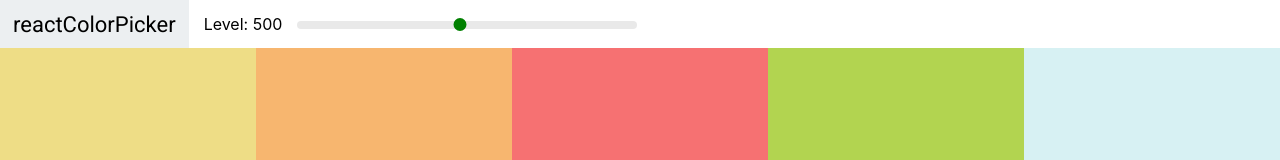
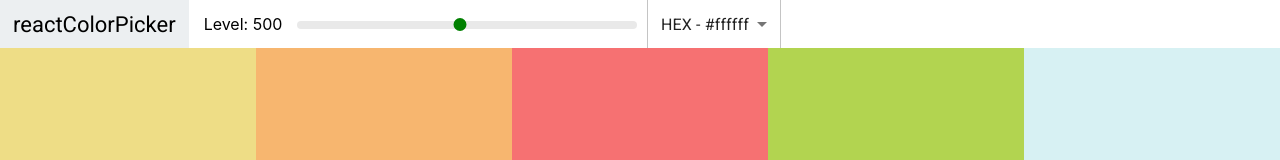
Before and after one commit to sorinupwork/react-colors, a React (Create React App) app: page / in a window 1280 px wide. Shown: the top 160 px of the page. Built offline with nearby package versions, Linux system fonts and the light colour scheme.

Commit message:
Add Select and Material UI

```diff
--- a/package.json
+++ b/package.json
@@ -3,6 +3,9 @@
   "version": "0.1.0",
   "private": true,
   "dependencies": {
+    "@emotion/react": "^11.7.1",
+    "@emotion/styled": "^11.6.0",
+    "@mui/material": "^5.2.7",
     "@testing-library/jest-dom": "^5.16.1",
     "@testing-library/react": "^12.1.2",
     "@testing-library/user-event": "^13.5.0",
--- a/src/Navbar.js
+++ b/src/Navbar.js
@@ -1,10 +1,23 @@
 import React, { Component } from "react";
 import Slider from "rc-slider";
+import Select from "@mui/material/Select";
+import MenuItem from "@mui/material/MenuItem";
 import "rc-slider/assets/index.css";
 import "./Navbar.css";
 
 export default class Navbar extends Component {
+  constructor(props) {
+    super(props);
+    this.state = { format: "hex" };
+    this.handleChange = this.handleChange.bind(this);
+  }
+
+  handleChange(e) {
+    this.setState({ format: e.target.value });
+    this.props.handleChange(e.target.value);
+  }
   render() {
+    const { format } = this.state;
     const { level, changeLevel } = this.props;
     return (
       <header className="Navbar">
@@ -23,6 +36,13 @@
             />
           </div>
         </div>
+        <div className="select-container">
+          <Select value={format} onChange={this.handleChange}>
+            <MenuItem value="hex">HEX - #ffffff</MenuItem>
+            <MenuItem value="rgb">RGB - rgb(255, 255, 255)</MenuItem>
+            <MenuItem value="rgba">RGBA - rgba(255, 255, 255, 1.0)</MenuItem>
+          </Select>
+        </div>
       </header>
     );
   }
--- a/src/Pallete.js
+++ b/src/Pallete.js
@@ -6,8 +6,9 @@
 export default class Pallete extends Component {
   constructor(props) {
     super(props);
-    this.state = { level: 500 };
+    this.state = { level: 500, format: "hex" };
     this.changeLevel = this.changeLevel.bind(this);
+    this.changeFormat = this.changeFormat.bind(this);
   }
 
   changeLevel(level) {
@@ -16,15 +17,23 @@
     });
   }
 
+  changeFormat(value) {
+    this.setState({ format: value });
+  }
+
   render() {
     const { colors } = this.props.pallete;
-    const { level } = this.state;
+    const { level, format } = this.state;
     const colorBoxes = colors[level].map((color) => (
-      <ColorBox background={color.hex} name={color.name} />
+      <ColorBox background={color[format]} name={color.name} />
     ));
     return (
       <div className="Pallete">
-        <Navbar level={level} changeLevel={this.changeLevel} />
+        <Navbar
+          level={level}
+          changeLevel={this.changeLevel}
+          handleChange={this.changeFormat}
+        />
         {/* Navbar goes here */}
         <div className="Pallete-colors"> {colorBoxes} </div>
         {/* footer eventually */}
```
Also changed, not shown: 1 other file (tests, documents, lock files or other folders).
